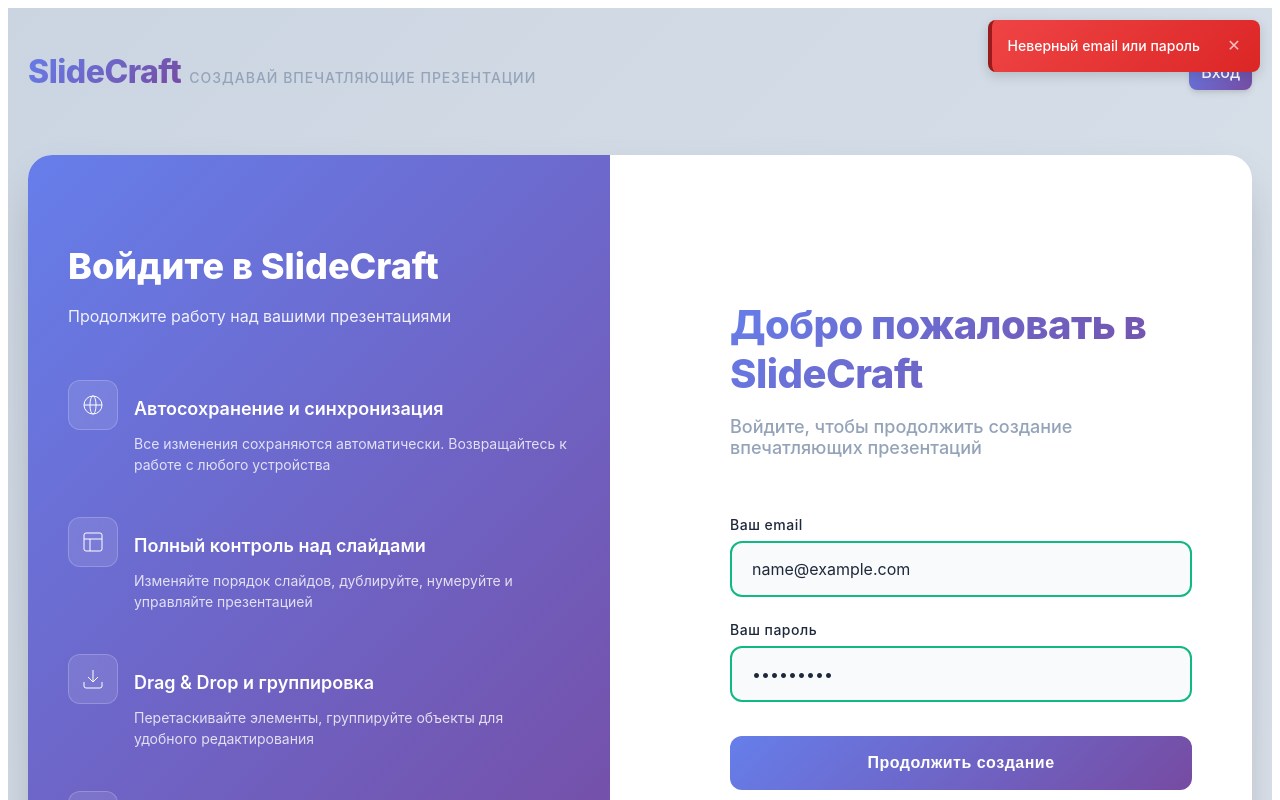
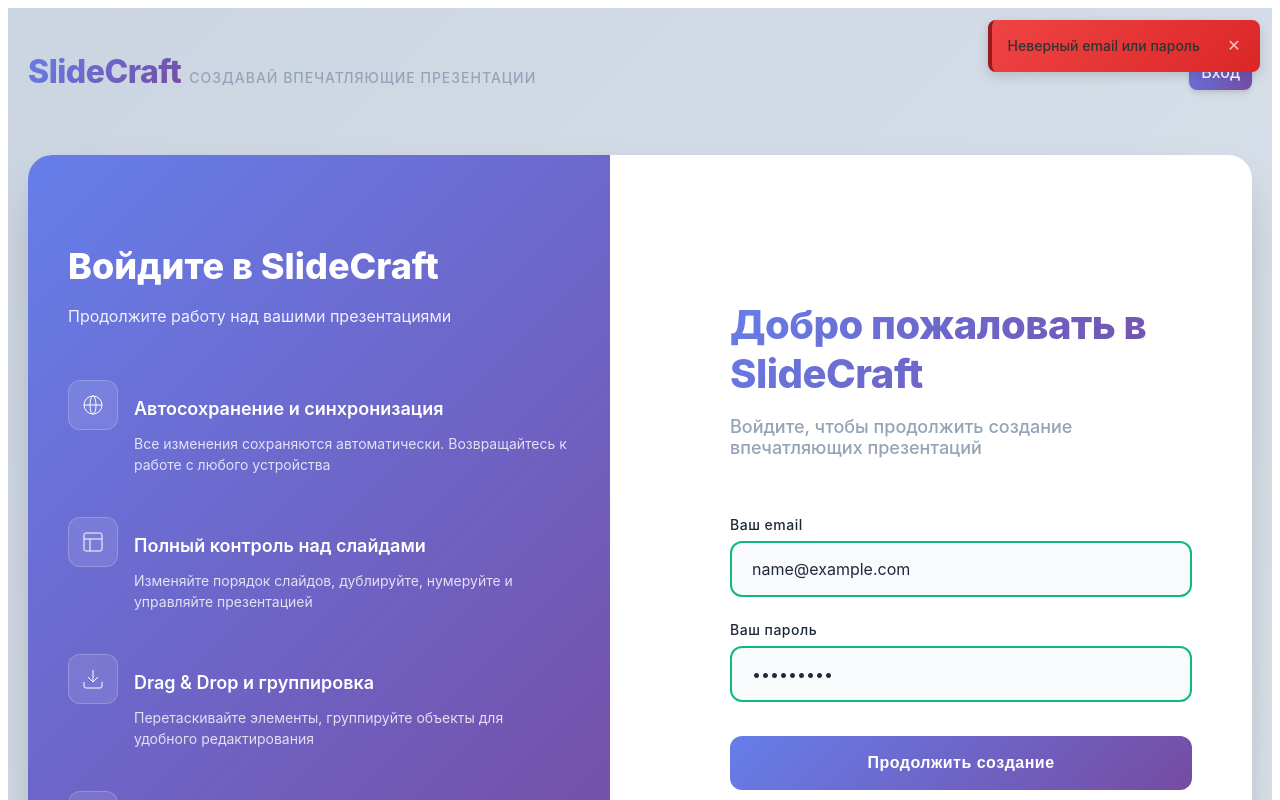
Before and after one commit to roman-glushkov/presentation-maker, a React (Vite) app: page /login in a window 1280 px wide. Both pictures are taken after typing "name@example.com", "Sample123" into the empty fields and a click on the button "Продолжить создание". Shown: the top 800 px of the page. Built offline with nearby package versions, Linux system fonts and the light colour scheme; no server answers.

Commit message:
почти финал

```diff
--- a/src/common/shared/styles/NotificationContainer.css
+++ b/src/common/shared/styles/NotificationContainer.css
@@ -24,7 +24,7 @@
   border-radius: 8px;
   box-shadow: 0 4px 12px rgba(0, 0, 0, 0.15);
   backdrop-filter: blur(10px);
-  color: white;
+  color: #333;
   cursor: pointer;
   pointer-events: all;
   animation: slideIn 0.3s ease-out;
```
